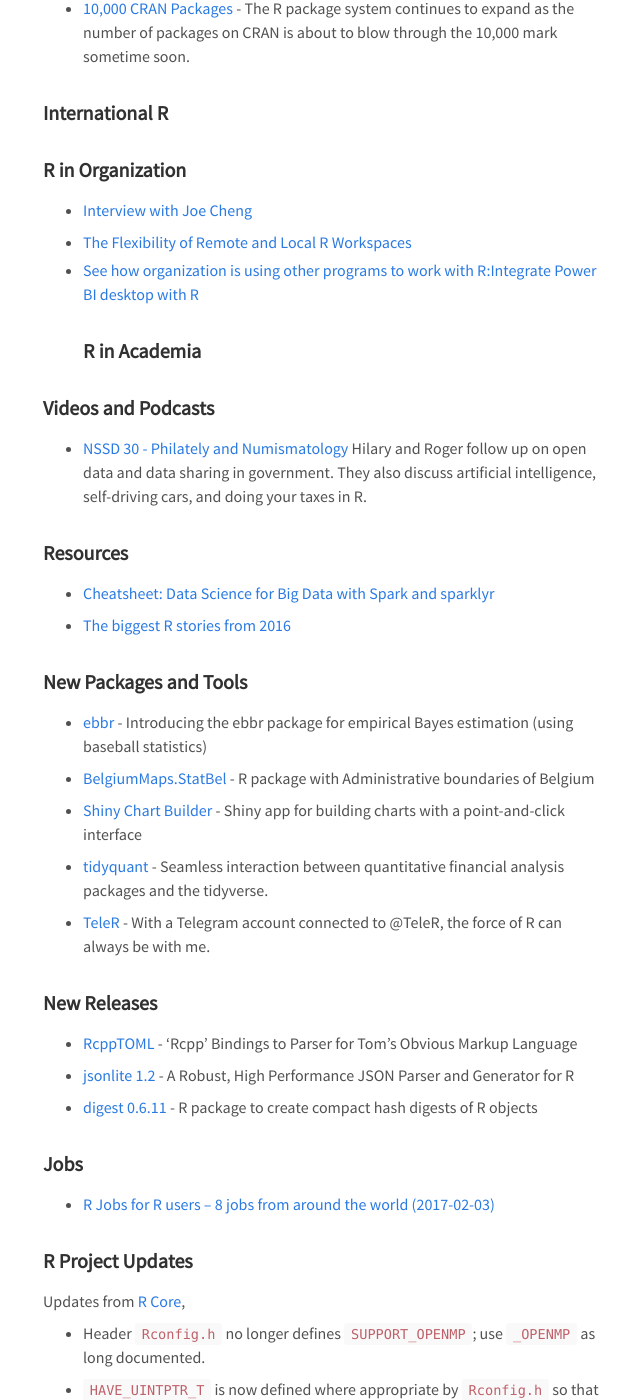
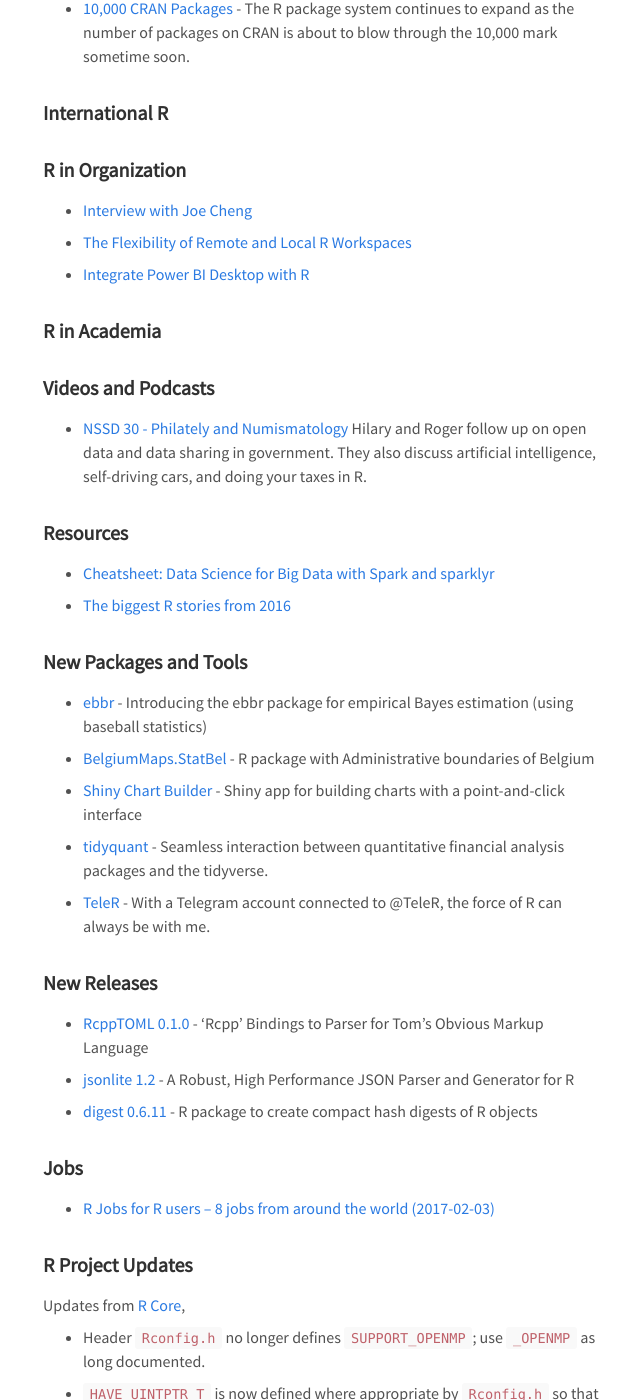
Before and after one commit to rweekly/rweekly.org, a Jekyll site: the page built from draft.md, in a window 1280 px wide and 1400 px high, scrolled down 3643 px. Shown: the whole window, without its empty margins (317-957 px from the left). Built offline with Jekyll 4.4.1, drawn with Linux system fonts in a browser that asks for light colours; comment, search, counter and statistics services are not loaded.

Commit message:
Draft: issue 2017-2

```diff
--- a/draft.md
+++ b/draft.md
@@ -115,7 +115,9 @@
 + [Interview with Joe Cheng](https://www.rstudio.com/rviews/2017/01/04/interview-with-joe-cheng/)
 
 + [The Flexibility of Remote and Local R Workspaces](http://blog.revolutionanalytics.com/2017/01/remote-and-local-r-workspaces.html)
-+ [See how organization is using other programs to work with R:Integrate Power BI desktop with R](https://www.youtube.com/watch?v=22zPWL-nFtQ&feature=youtu.be)
+
++ [Integrate Power BI Desktop with R](https://www.youtube.com/watch?v=22zPWL-nFtQ&feature=youtu.be)
+
 ### R in Academia
 
 
@@ -145,7 +147,7 @@
 
 ### New Releases
 
-+ [RcppTOML](http://dirk.eddelbuettel.com/blog/2017/01/05#rcpptoml_0.1.0) - 'Rcpp' Bindings to Parser for Tom's Obvious Markup Language
++ [RcppTOML 0.1.0](http://dirk.eddelbuettel.com/blog/2017/01/05#rcpptoml_0.1.0) - 'Rcpp' Bindings to Parser for Tom's Obvious Markup Language
 
 + [jsonlite 1.2](http://ropensci.org/blog/technotes/2017/01/04/jsonlite-12) - A Robust, High Performance JSON Parser and Generator for R
 
```
